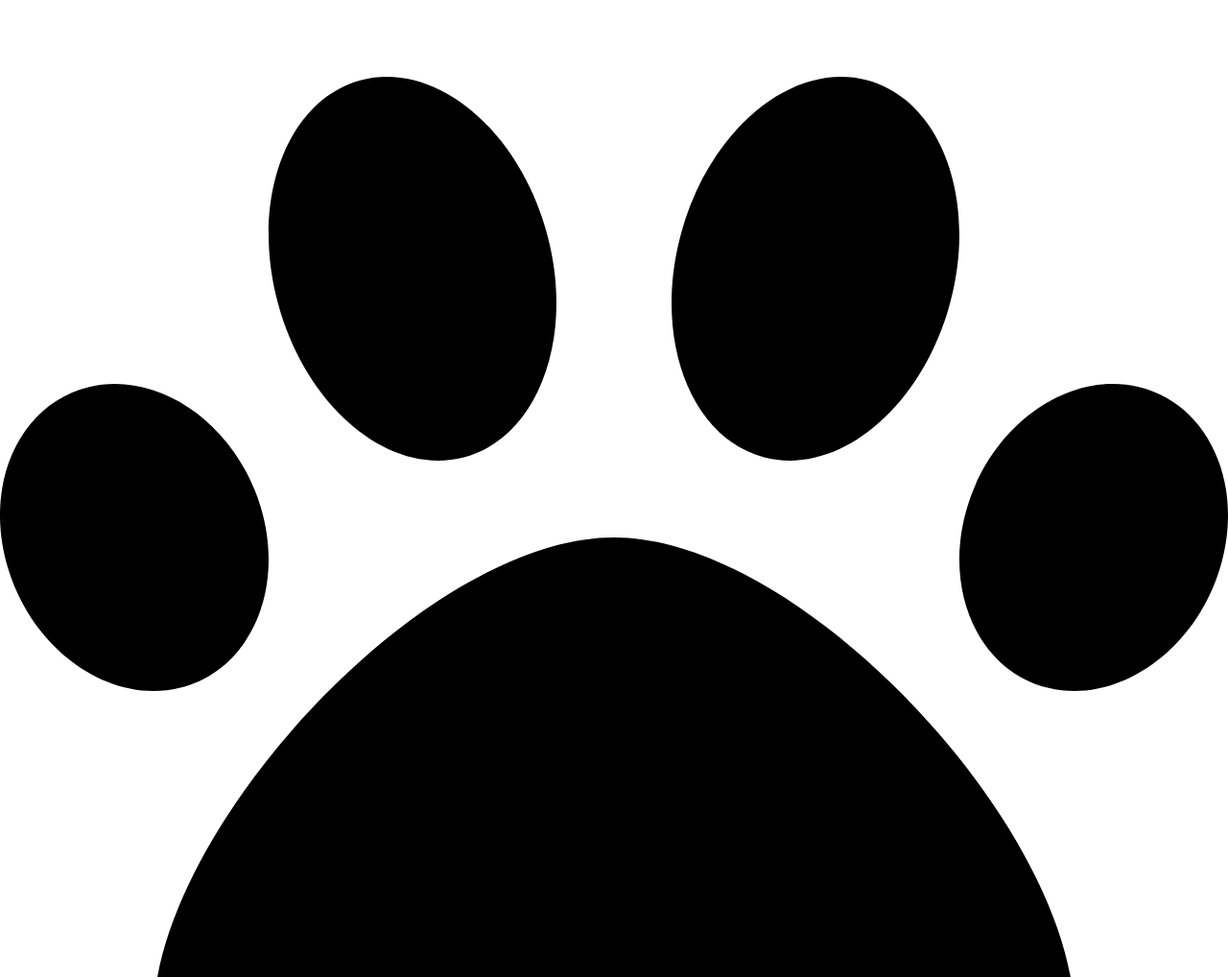
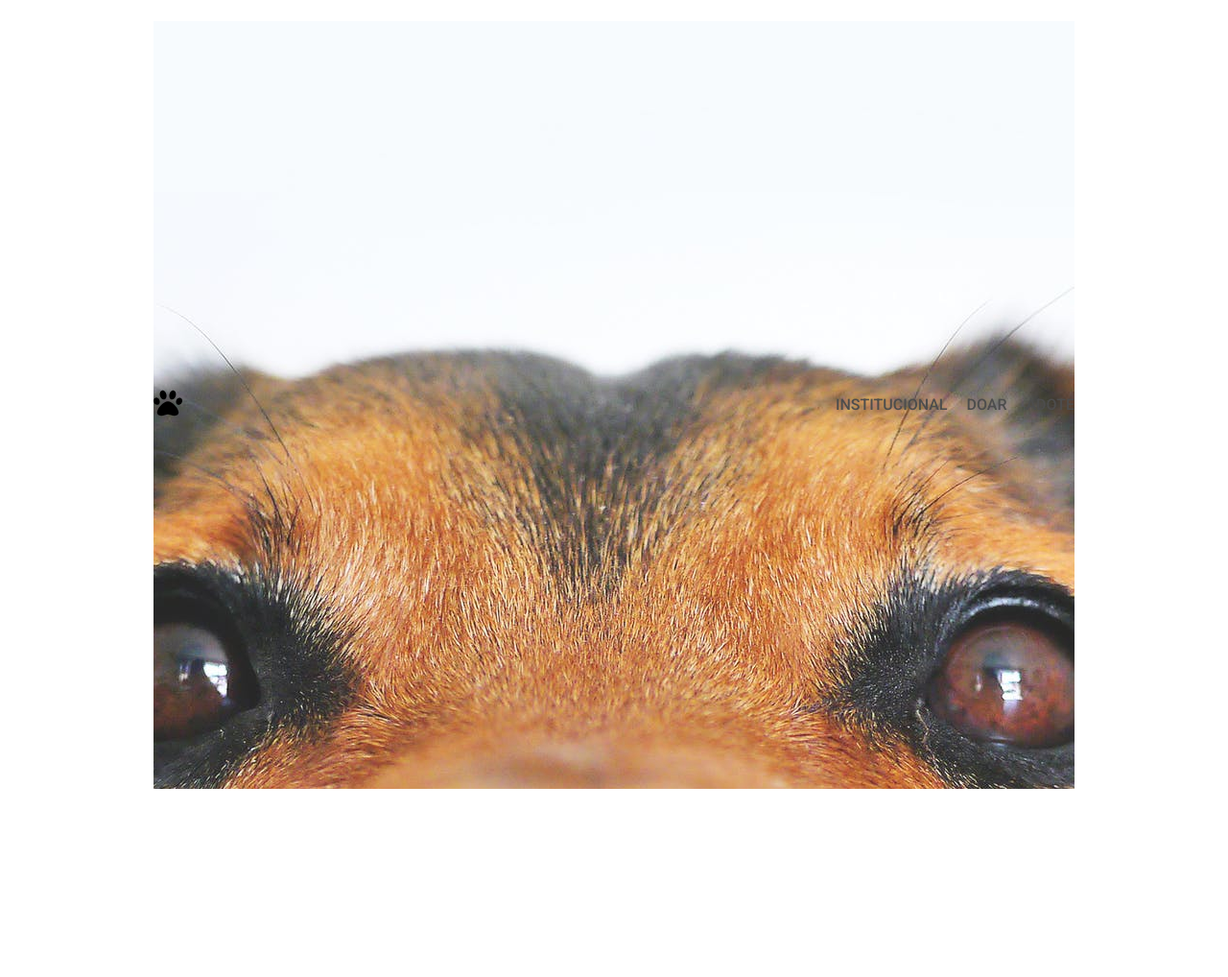
Before and after one commit to Luciana-Santos/true-frind_vet-clinic, a website: page index.html in a window 1280 px wide. Shown: the top 1018 px of the page at 96% size. After the commit the page ends 822 px from the top, so only its background shows below. Drawn offline with nearby package versions, Linux system fonts and the light colour scheme; files that its build step writes are made by us from their sources.

Commit message:
estilos para o header

```diff
--- a/app/js/script.js
+++ b/app/js/script.js
@@ -1,5 +1,8 @@
-console.log('HELLO');
+// const btnMobile = document.getElementById('btn-mobile');
 
-const test = () => {
-	console.log('this is a test');
-};
+// function toggleMenu() {
+// 	const nav = document.querySelector('.nav');
+// 	nav.classList.toggle('active')
+// };
+
+// btnMobile.addEventListener('click', toggleMenu);
--- /dev/null
+++ b/app/scss/components/_header.scss
@@ -0,0 +1,80 @@
+@use '../util' as *;
+
+.header {
+  display: flex;
+  flex-wrap: wrap;
+  justify-content: space-between;
+  align-items: center;
+  margin-top: rem(22);
+  height: 100vh;
+  background: url(../../../img/header-dog.jpeg) no-repeat center;
+
+  .logo {
+    width: rem(30);
+  }
+
+  .menu {
+    display: flex;
+    flex-wrap: wrap;
+    // @include breakpoint-down(small) {
+    //   display: block;
+    //   position: absolute;
+    //   top: 0px;
+    //   right: 0px;
+    //   height: 100vh;
+    //   background-color: var(--med-grey);
+    //   z-index: 1000;
+    //   visibility: hidden;
+    //   transition: .6s;
+    // };
+
+    a {
+      padding: rem(16) 0;
+      width: 100%;
+      position: relative;
+      color: var(--med-grey);
+      margin-left: rem(20);
+      font-family: var(--font-roboto);
+      display: inline-block;
+      text-transform: uppercase;
+      font-weight: 500;
+      border-bottom: 2px solid transparent;
+      @include breakpoint-down(small) {
+        margin-left: 0;
+        margin-right: rem(20);
+      //   border-bottom: none;
+      //   padding: rem(20) rem(100) rem(20) rem(20);
+      //   color: var(--white);
+      //   margin: 0px;
+      }
+    }
+
+    a:hover {
+      border-bottom: 2px solid var(--v-dark-grey);
+      // @include breakpoint-down(small) {
+      //   border-bottom: none;
+      //   background-color: var(--v-dark-grey);
+      // }
+    }
+
+    // a::after {
+    //   @include breakpoint-down(small) {
+    //     content: '';
+    //     display: block;
+    //     width: 100%;
+    //     height: 2px;
+    //     background-color: #5b5a5a;
+    //     position: absolute;
+    //     bottom: 0px;
+    //     left: 0px;
+    //   };
+    // }
+  }
+
+  // .nav.active .menu {
+  //   @include breakpoint-down(small) {
+  //     // visibility: visible;
+  //     overflow-y: auto;
+  //   };
+  // }
+}
--- a/app/scss/components/_index.scss
+++ b/app/scss/components/_index.scss
@@ -1,2 +1,3 @@
 // Example
-@forward 'component1';
+@forward 'header';
+@forward 'menu-toggle';
--- /dev/null
+++ b/app/scss/components/_menu-toggle.scss
@@ -0,0 +1,14 @@
+@use '../util' as *;
+
+#btn-mobile {
+	cursor: pointer;
+  display: block;
+  right: 0;
+  position: relative;
+  z-index: 1001;
+  color: var(--v-dark-grey);
+  bottom: 11px;
+  // @include breakpoint-down(small) {
+  //   display: block;
+  // };
+}
--- a/app/scss/components/component1.scss
+++ /dev/null
@@ -1 +0,0 @@
-@use '../util' as *;
--- a/app/scss/globals/boilerplate.scss
+++ b/app/scss/globals/boilerplate.scss
@@ -12,4 +12,11 @@ html {
 body {
 	margin: 0;
 	padding: 0;
+	font-family: var(--font-roboto);
 }
+
+ul {
+	margin: 0;
+	padding: 0;
+	list-style: none;
+}
--- a/app/scss/globals/colors.scss
+++ b/app/scss/globals/colors.scss
@@ -1,4 +1,6 @@
 :root {
-	--white: hsl(0, 0%, 100%);
-	--black: hsl(0, 0%, 0%);
+	--med-grey: #4d4d4d;
+	--v-dark-grey: #1a1a1a;
+	--white: #fff;
+	--black: #000;
 }
--- a/app/scss/globals/fonts.scss
+++ b/app/scss/globals/fonts.scss
@@ -1,3 +1,4 @@
 :root {
-	--font-body: Arial, sans-serif;
+	--font-roboto: 'Roboto', sans-serif;
+	--font-playfair: 'Playfair Display', serif;
 }
--- a/app/scss/globals/layout.scss
+++ b/app/scss/globals/layout.scss
@@ -2,7 +2,7 @@
 
 .container {
 	padding: 0 rem(24);
-	max-width: rem(1110);
+	max-width: rem(960);
 	margin: 0 auto;
 
 	@include breakpoint(large) {
--- a/index.html
+++ b/index.html
@@ -6,25 +6,28 @@
 		<title>True Friend - Vet Clinic</title>
 		<!-- Font Awesome -->
 		<link rel="stylesheet" href="https://cdnjs.cloudflare.com/ajax/libs/font-awesome/6.0.0-beta3/css/all.min.css" integrity="sha512-Fo3rlrZj/k7ujTnHg4CGR2D7kSs0v4LLanw2qksYuRlEzO+tcaEPQogQ0KaoGN26/zrn20ImR1DfuLWnOo7aBA==" crossorigin="anonymous" referrerpolicy="no-referrer" />
+		<!-- Google Fonts -->
+		<link rel="preconnect" href="https://fonts.googleapis.com">
+		<link rel="preconnect" href="https://fonts.gstatic.com" crossorigin>
+		<link href="https://fonts.googleapis.com/css2?family=Roboto:wght@400;500&display=swap" rel="stylesheet">
 		<link rel="stylesheet" href="/dist/style.css" />
 		<script defer src="/dist/script.js"></script>
 
 	</head>
 	<body>
-		<header class="header">
+		<header class="header-flex">
+			<div class="header container">
 				<a href="index.html" class="logo"><img src="img/paw-solid.svg" alt=""></a>
 
 			<nav class="nav">
+				<!-- <i class="fas fa-bars" id="btn-mobile"></i> -->
 				<ul class="menu">
 					<li><a href="/">Institucional</a></li>
-					<li><a href="/">Ações</a></li>
-					<li><a href="/">Ampare</a></li>
 					<li><a href="/">Doar</a></li>
-					<li><a href="/">Blog</a></li>
-					<li><a href="/">Loja</a></li>
 					<li><a href="/">Adote</a></li>
 				</ul>
 			</nav>
+		</div>
 		</header>
 	</body>
 </html>
```
